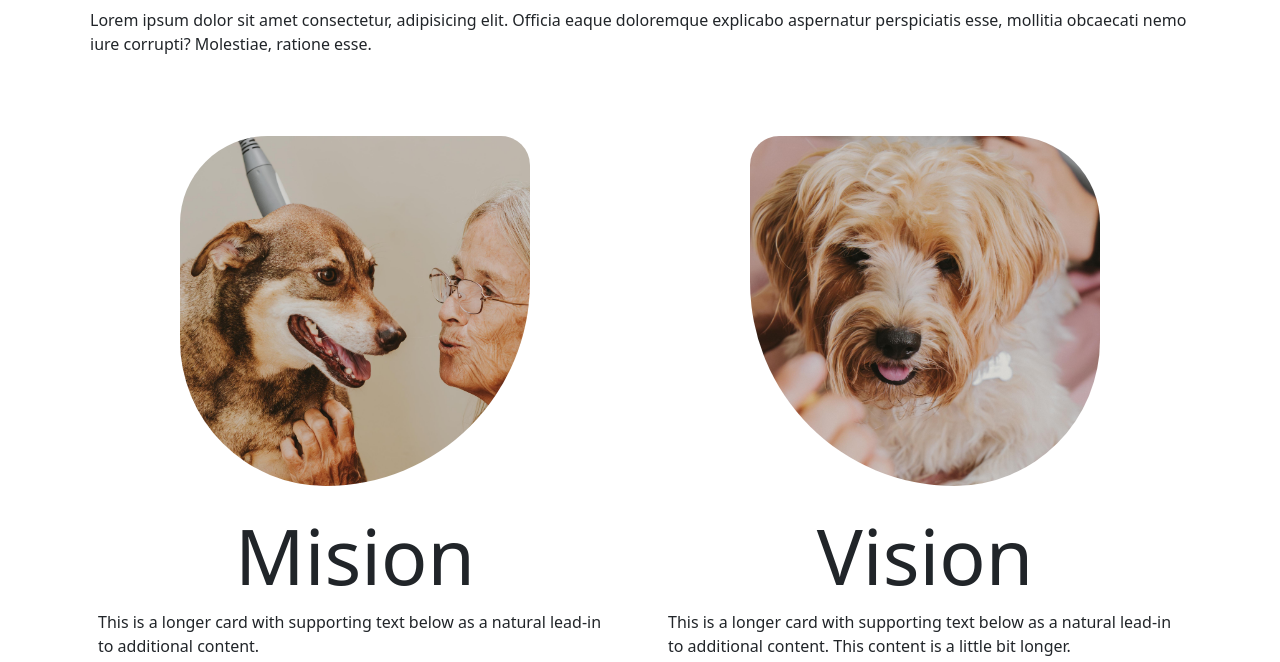
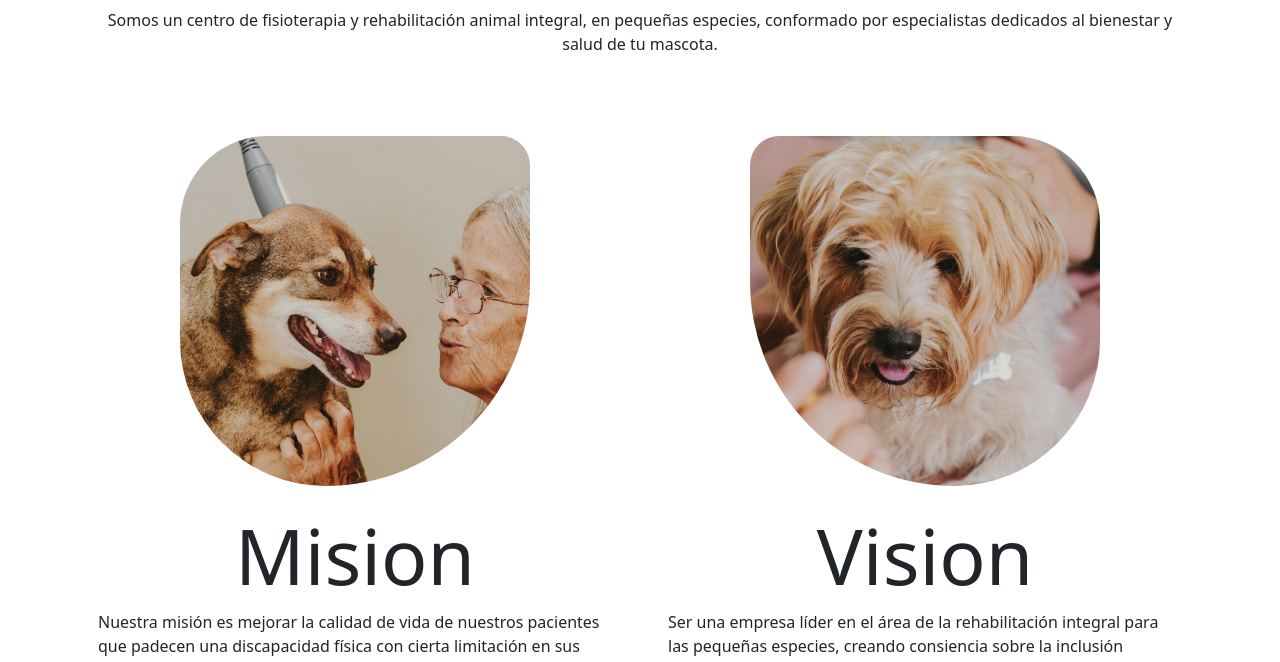
Before and after one commit to HERRERA1010/PA, a plain HTML site: page index.html in a window 1280 px wide. Shown: the part 711-1373 px from the top of the page. Drawn offline with nearby package versions, Linux system fonts and the light colour scheme.

Commit message:
correcion en quiens somos y mision y vision

```diff
--- a/assets/css/quienesSomos.css
+++ b/assets/css/quienesSomos.css
@@ -5,3 +5,17 @@
 .general-text{
    font-size: 1rem;
 }
+
+
+@media (min-width:768px) {
+   .lg-text-center{
+      text-align: center;
+   }
+      .pading-lg{
+         padding: 30px;
+      }
+      .p-2{
+         padding: none;
+      }
+
+}
--- a/index.html
+++ b/index.html
@@ -74,9 +74,9 @@
     <!--QUIENES SOMOS-->
     <section class="mt-4">
       <h2 class="titulos-text text-center">QUIÉNES SOMOS</h2>
-      <p class=" mt-2 p-2 text-left">
-        Lorem ipsum dolor sit amet consectetur, adipisicing elit. Officia eaque doloremque explicabo aspernatur
-        perspiciatis esse, mollitia obcaecati nemo iure corrupti? Molestiae, ratione esse.
+      <p class="  p-2 pading-lg m-auto text-left lg-text-center">
+        Somos un centro de fisioterapia y rehabilitación animal integral, en pequeñas
+        especies, conformado por especialistas dedicados al bienestar y salud de tu mascota.
       </p>
     </section>
     <!--FINAL QUIENES SOMOS-->
@@ -89,8 +89,8 @@
           <img src="assets/img/PA_006.jpg" class="card-img-top foto-radius-inverso max-height" alt="...">
           <div class="card-body">
             <h5 class="titulos-text text-center mt-2">Mision</h5>
-            <p class="general-text">This is a longer card with supporting text below as a natural lead-in to additional
-              content.</p>
+            <p class="general-text">Nuestra misión es mejorar la calidad de vida de nuestros pacientes que padecen
+              una discapacidad física con cierta limitación en sus actividades cotidianas.</p>
           </div>
         </div>
       </div>
@@ -99,8 +99,8 @@
           <img src="assets/img/PA_011.jpg" class="card-img-top foto-radius  max-height" alt="...">
           <div class="card-body">
             <h5 class="titulos-text text-center mt-2">Vision</h5>
-            <p class="general-text">This is a longer card with supporting text below as a natural lead-in to additional
-              content. This content is a little bit longer.</p>
+            <p class="general-text">Ser una empresa líder en el área de la rehabilitación integral para las pequeñas
+              especies, creando consiencia sobre la inclusión animal.</p>
           </div>
         </div>
       </div>
@@ -176,8 +176,8 @@
     </div>
     <!--FINAL HISTORIAS BONITAS-->
     <!--CONTACT0-->
+    <div class="container">
     <section class=" text-white bg-img" >
-      <div class="container ">
           <div class="row">
               <div class="col-md-8 mx-auto" data-aos="fade-up" data-aos-duration="2000">
                   <div class="wrapper ">
```
